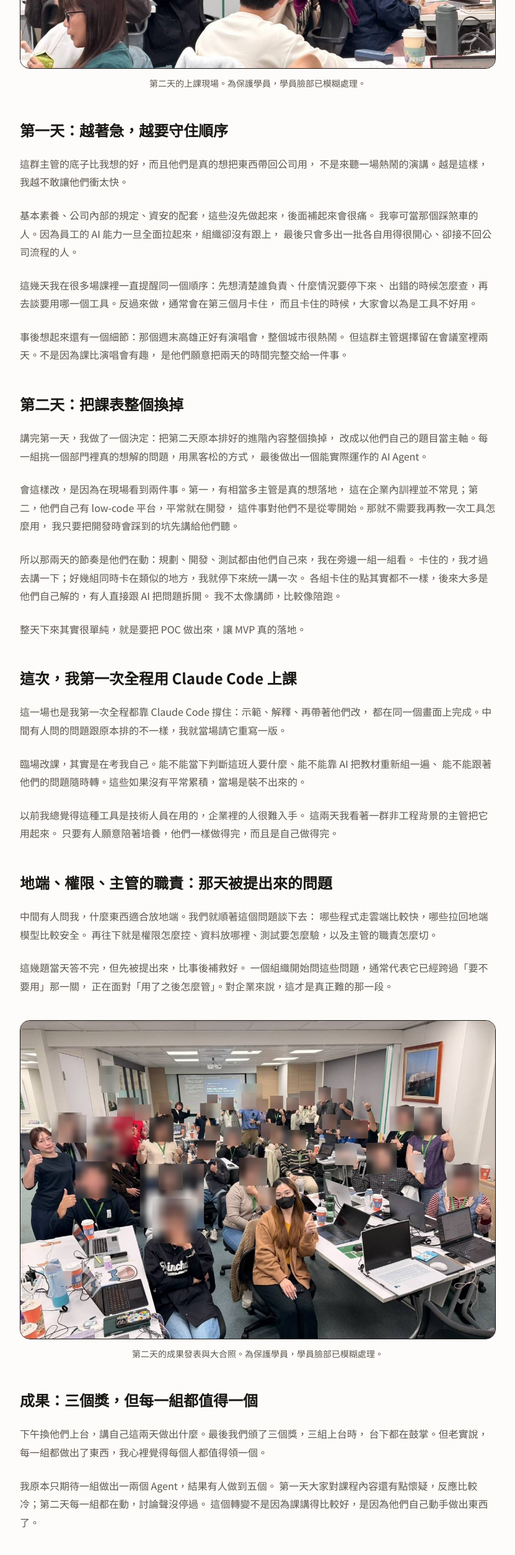
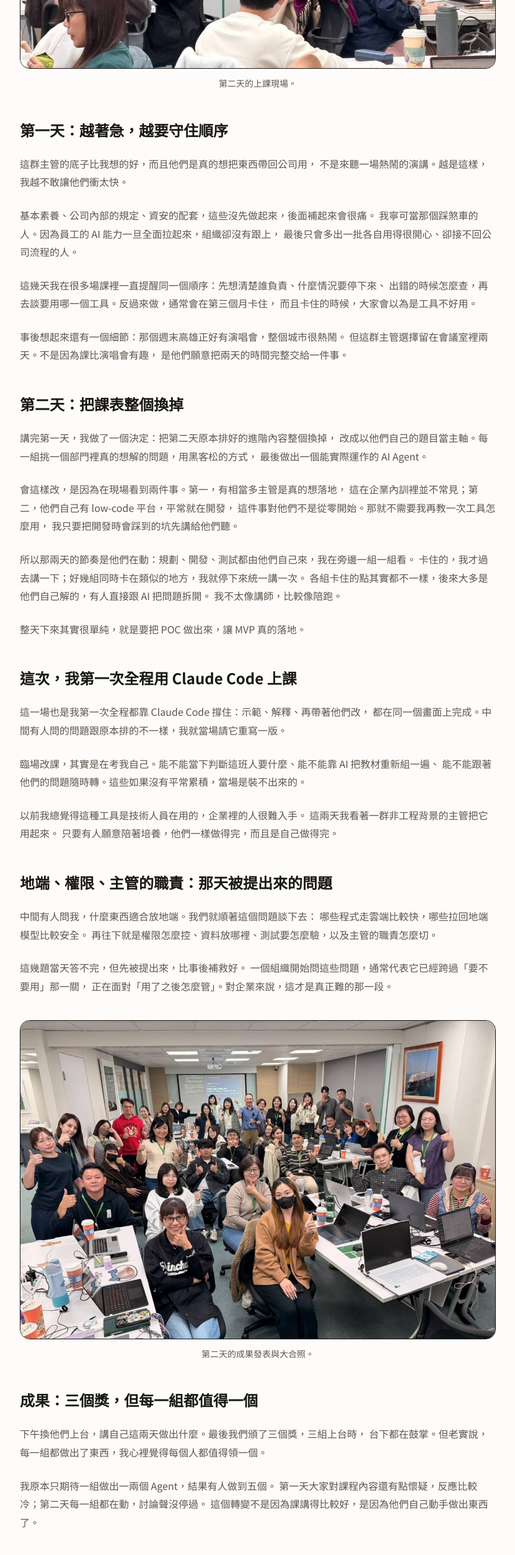
Before and after one commit to KUOCJ1/RongRise-Brand, a Next.js app: page /events/draco-ai-training-2026-11 in a window 1280 px wide. Shown: the part 1340-3849 px from the top of the page at 62% size, without its empty margins (224-1055 px from the left). Built offline with nearby package versions, Linux system fonts and the light colour scheme.

Commit message:
content(events): 改用原始照片（不遮臉），更新圖說

```diff
--- a/src/app/(zh)/events/draco-ai-training-2026-11/page.tsx
+++ b/src/app/(zh)/events/draco-ai-training-2026-11/page.tsx
@@ -79,7 +79,7 @@ export default function Page() {
                 loading="lazy"
               />
               <figcaption className={CAP}>
-                第二天的上課現場。為保護學員，學員臉部已模糊處理。
+                第二天的上課現場。
               </figcaption>
             </figure>
 
@@ -161,7 +161,7 @@ export default function Page() {
                 loading="lazy"
               />
               <figcaption className={CAP}>
-                第二天的成果發表與大合照。為保護學員，學員臉部已模糊處理。
+                第二天的成果發表與大合照。
               </figcaption>
             </figure>
 
@@ -184,7 +184,7 @@ export default function Page() {
                 loading="lazy"
               />
               <figcaption className={CAP}>
-                結訓合影。為保護學員，學員臉部已模糊處理。
+                結訓合影，36 位主管都拿到了結訓證書。
               </figcaption>
             </figure>
 
```
Also changed, not shown: public/images/events/draco-day2-cert.jpg, public/images/events/draco-day2-group.jpg.
